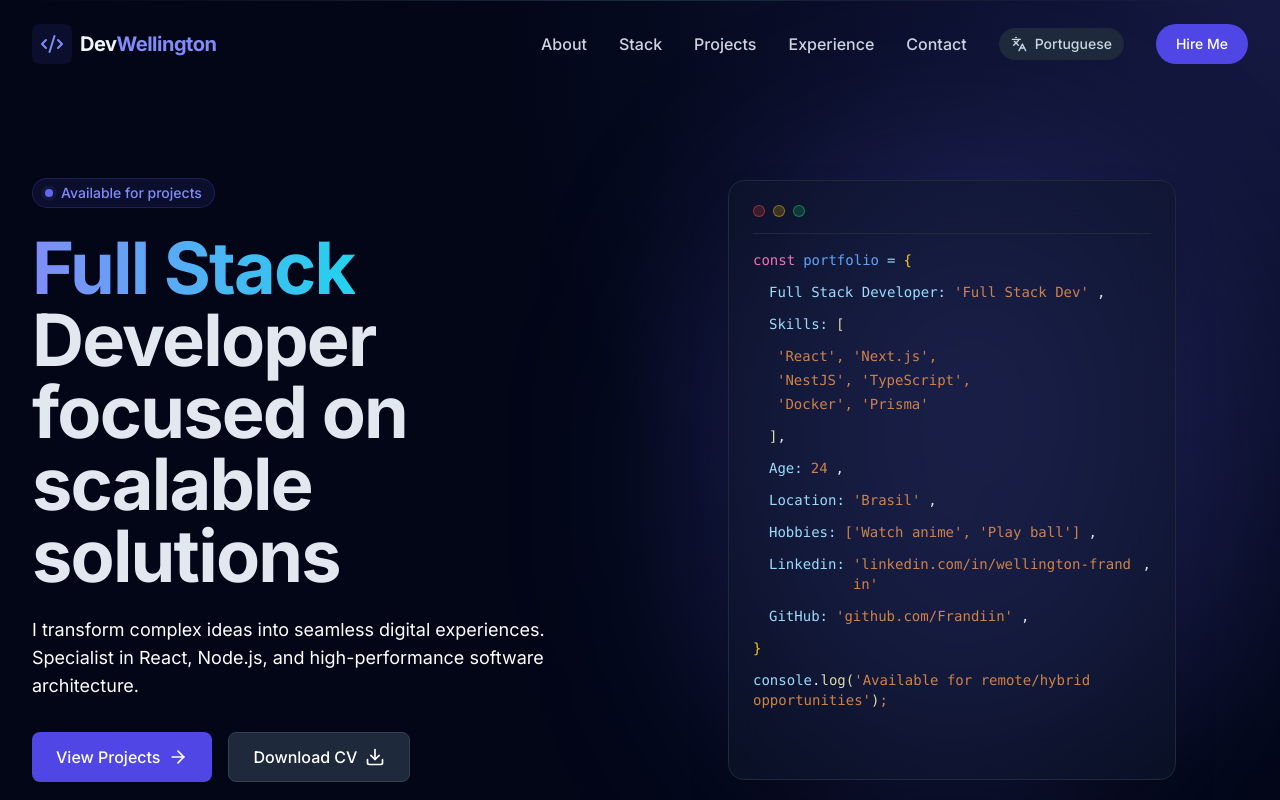
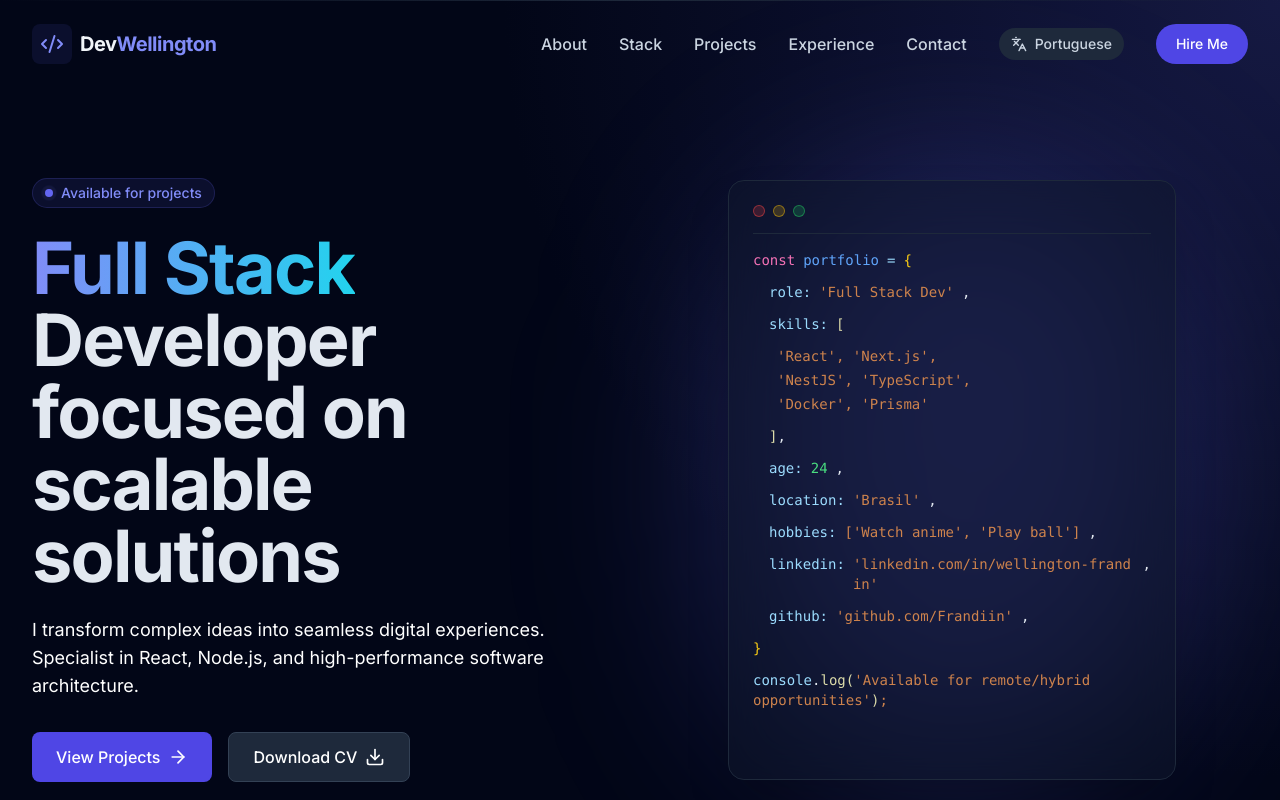
Before and after one commit to Frandiin/portifolio, a React (Vite) app: page / in a window 1280 px wide. Shown: the top 800 px of the page. Built offline with nearby package versions, Linux system fonts and the light colour scheme.

Commit message:
fix: changes to the text in English and Portuguese

```diff
--- a/src/components/Hero.tsx
+++ b/src/components/Hero.tsx
@@ -100,7 +100,7 @@ export const Hero = () => {
 
                   <div className="flex gap-2 pl-4">
                     <span className="text-code-keyword">{t('hero.portfolio.age')}:</span>
-                    <span className="text-code-string">24</span>,
+                    <span className="text-green-400">24</span>,
                   </div>
 
                   <div className="flex gap-2 pl-4">
--- a/src/locales/en.json
+++ b/src/locales/en.json
@@ -10,16 +10,16 @@
   "hero": {
     "portfolio": {
       "title": "portfolio",
-      "role": "Full Stack Developer",
-      "skills": "Skills",
-      "age": "Age",
+      "role": "role",
+      "skills": "skills",
+      "age": "age",
       "hobbies": {
-        "label": "Hobbies",
+        "label": "hobbies",
         "value": "['Watch anime', 'Play ball']"
       },
-      "location": "Location",
-      "linkedin": "Linkedin",
-      "gitHub": "GitHub",
+      "location": "location",
+      "linkedin": "linkedin",
+      "gitHub": "github",
       "consoleLog": "Available for remote/hybrid opportunities"
     },
     "available": "Available for projects",
@@ -40,7 +40,7 @@
     "title": "About <1>Me</1>",
     "p1": "I am a Full Stack Developer with practical experience in freelance projects, working on the complete development of web applications from the database to the user interface.",
     "p2": "I work mainly with <1>Next.js</1> on the front-end and <1>NestJS</1> on the back-end, applying principles such as <1>Clean Architecture</1>, <1>SOLID</1> and containerization with <1>Docker</1>. I focus on delivering clean, secure, scalable code with a good user experience (UX/UI).",
-    "p3": "I master modern technologies such as HTML, CSS, JavaScript, TypeScript, React, Node.js and relational databases/NoSQL. I'm looking for an opportunity to grow professionally, applying my skills in responsive web solutions,functional and optimized, contributing to the success of the team and customers.",
+    "p3": "Currently, I focus on stacks based on React and Nest.js, always seeking to apply the best development practices, such as TDD, CI/CD and Clean Architecture.",
     "stats": {
       "experience": "Years of Experience",
       "projects": "Delivered Projects",
--- a/src/locales/pt.json
+++ b/src/locales/pt.json
@@ -10,16 +10,16 @@
   "hero": {
     "portfolio": {
       "title": "portfolio",
-      "role": "Full Stack Developer",
-      "skills": "Habilidades",
-      "age": "Idade",
+      "role": "cargo",
+      "skills": "habilidades",
+      "age": "idade",
       "hobbies": {
-        "label": "Hobbies",
+        "label": "hobbies",
         "value": "['Assistir animes', 'Jogar bola']"
       },
-      "location": "Endereço",
-      "linkedin": "Linkedin",
-      "gitHub": "GitHub",
+      "location": "endereco",
+      "linkedin": "linkedin",
+      "gitHub": "github",
       "consoleLog": "Disponível para oportunidades remotas/híbridas"
     },
     "available": "Disponível para projetos",
@@ -38,9 +38,9 @@
   },
   "about": {
     "title": "Sobre <1>Mim</1>",
-    "p1": "Sou um desenvolvedor apaixonado por criar software que resolve problemas reais. Com mais de 5 anos de experiência no ecossistema JavaScript, especializei-me na construção de aplicações web modernas, performáticas e escaláveis.",
-    "p2": "Minha abordagem combina um forte conhecimento técnico em <1>arquitetura de software</1> com uma sensibilidade apurada para <2>UX/UI</2>. Acredito que o código limpo é apenas o começo; o verdadeiro valor está em entregar produtos que os usuários adoram usar.",
-    "p3": "Atualmente, foco em stacks baseadas em React e Node.js, sempre buscando aplicar as melhores práticas de desenvolvimento, como TDD, CI/CD e Clean Architecture.",
+    "p1": "Sou Desenvolvedor Full Stack com experiência prática em projetos freelance, atuando no desenvolvimento completo de aplicações web desde o banco de dados até a interface do usuário.",
+    "p2": "Trabalho principalmente com <1>Next.js</1> no front-end e <1>NestJS</1> no back-end, aplicando princípios como <1>Clean Architecture</1>, <1>SOLID</1> e conteinerização com <1>Docker</1>. Meu foco é fornecer código limpo, seguro e escalável com uma boa experiência do usuário (UX/UI).",
+    "p3": "Atualmente, foco em stacks baseadas em React e Nest.js, sempre buscando aplicar as melhores práticas de desenvolvimento, como TDD, CI/CD e Clean Architecture.",
     "stats": {
       "experience": "Anos de Experiência",
       "projects": "Projetos Entregues",
```
